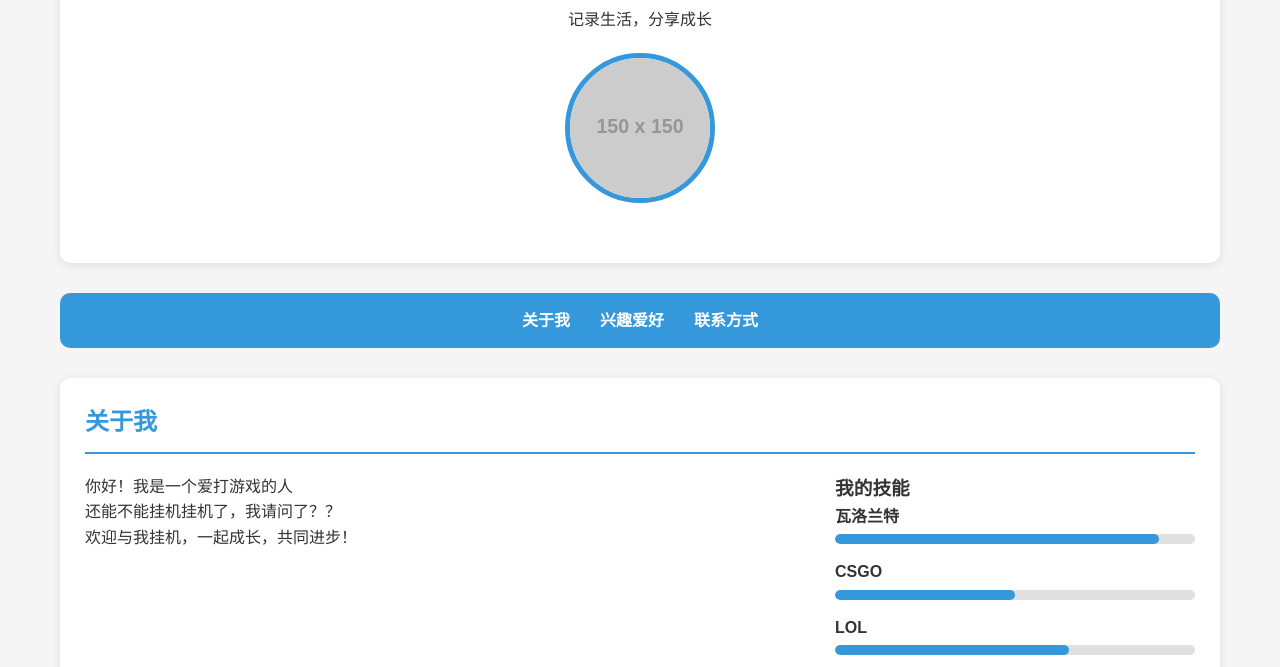
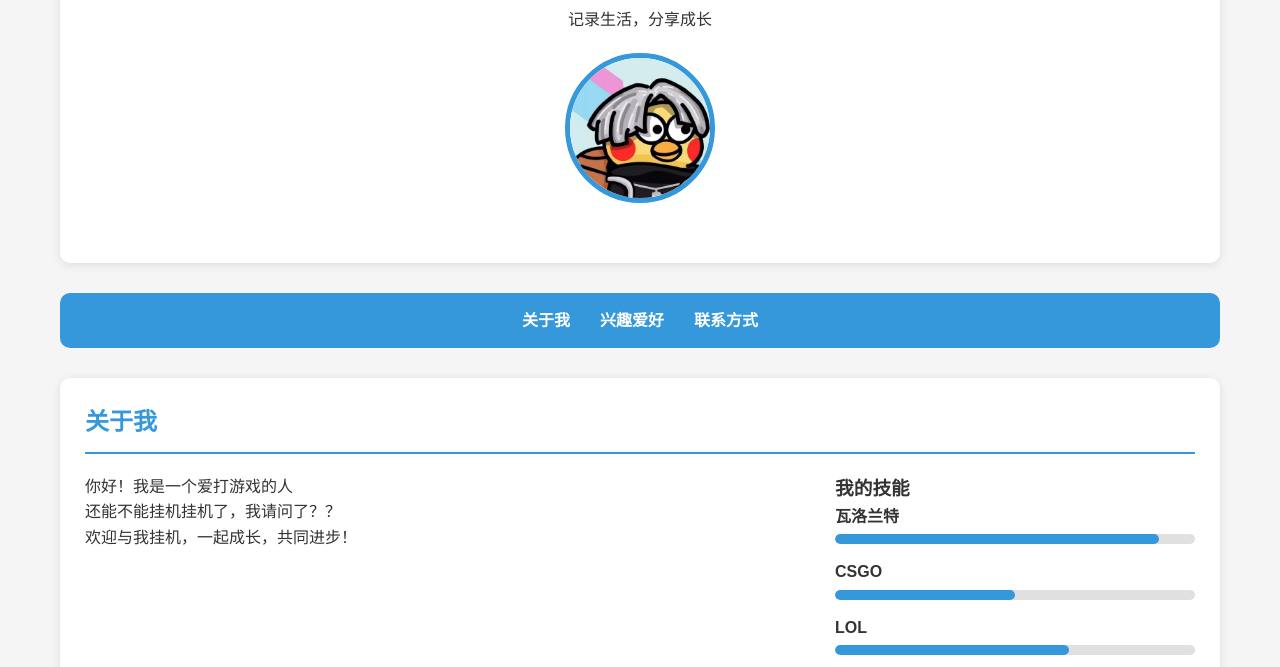
Before and after one commit to 1172925404/11729254004.github.io, a plain HTML site: page index.html in a window 1280 px wide. Shown: the part 114-781 px from the top of the page. Drawn offline with Linux system fonts and the light colour scheme; placeholder pictures from the web are drawn by us.

Commit message:
Update index.html

```diff
--- a/index.html
+++ b/index.html
@@ -201,7 +201,7 @@
         <header>
             <h1>欢迎来到陈涛的个人空间</h1>
             <p>记录生活，分享成长</p>
-            <img src="https://via.placeholder.com/150" alt="我的照片" class="profile-img">
+            <img src="kunkun.jpeg" alt="我的照片" class="profile-img">
         </header>
 
         <nav class="nav">
```
